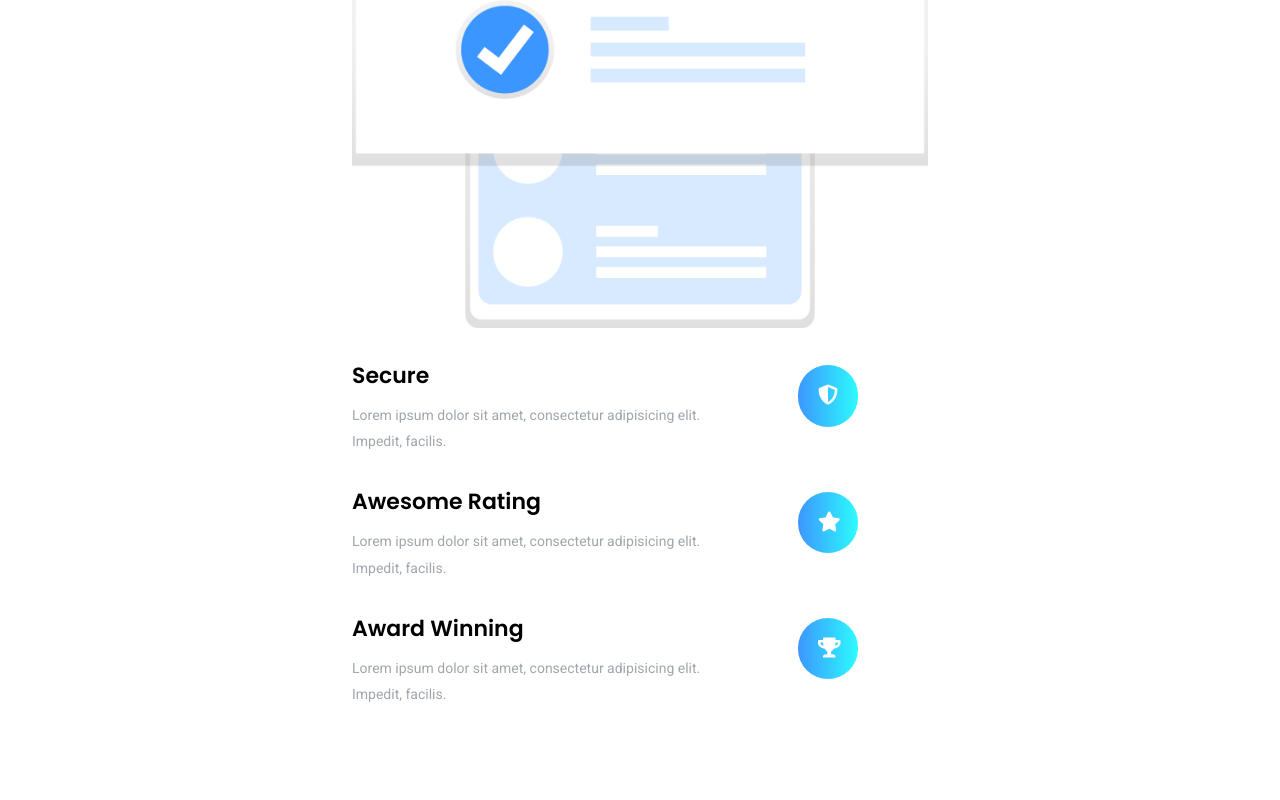
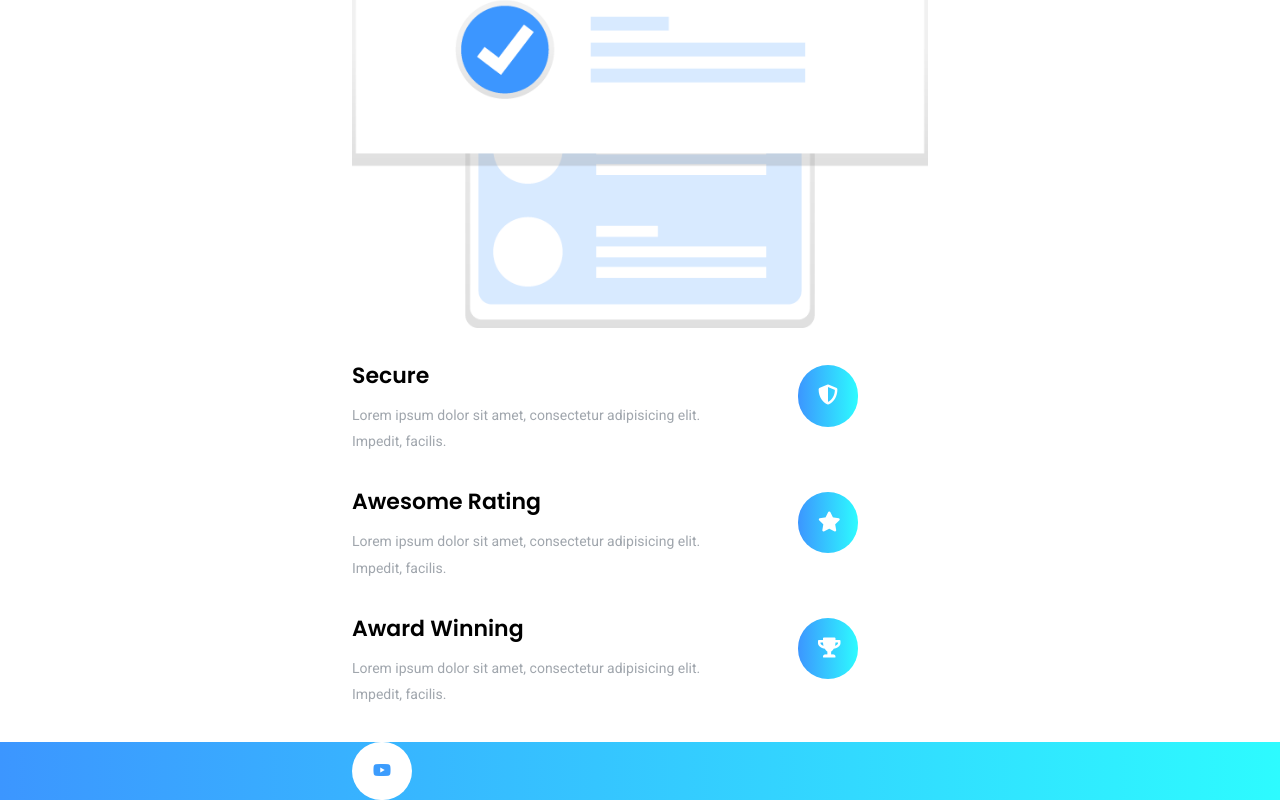
Before and after one commit to c0descrub/proton, a website: page index.html in a window 1280 px wide. Shown: the part 1680-2480 px from the top of the page. Before the commit the page ends 2422 px from the top, so only its background shows below. Drawn offline with nearby package versions, Linux system fonts and the light colour scheme; files that its build step writes are made by us from their sources.

Commit message:
Started on video section

```diff
--- a/assets/css/style.scss
+++ b/assets/css/style.scss
@@ -28,7 +28,7 @@ body {
     }
 }
 
-.hero-background {
+.gradient-background {
      background-image: $gradient;
 }
 
@@ -206,6 +206,15 @@ ul{
     max-width: 100%;
 }
 
+.white-circle {
+    padding: 20px;
+    width: 20px;
+    border-radius: 50px;
+    background-color: white;
+    text-align: center;
+    color: $body_link;
+    display: inline-block;
+}
 
 
 // // Container
--- a/index.html
+++ b/index.html
@@ -43,7 +43,7 @@
 
     </header>
 
-    <div class="hero-background">
+    <div class="gradient-background">
         <div class="site-wrapper">
             <section class="hero-section">
                 <div class="content">
@@ -153,8 +153,19 @@
                                             </div>
                                     </div>
                             </div>
-
             </section>
         </div>
+            <section class="video-section">
+                <div class="gradient-background">
+                    <div class="site-wrapper">
+                        <div class="circle-container">
+                        <span class="white-circle">
+                                <i class="fab fa-youtube"></i>
+                        </span>
+                        </div>
+
+                    </div>
+                </div>
+            </section>
 </body>
 </html>
```
